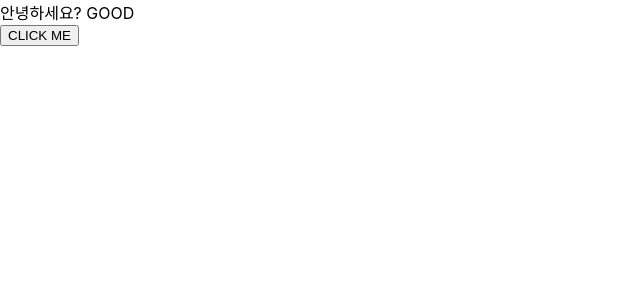
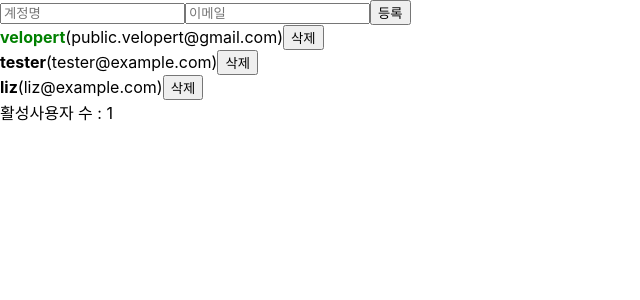
Before and after one commit to hyokyong/react-velopert, a React (Create React App) app: page / in a window 1280 px wide. Shown: the top 300 px of the page, without its empty margins (0-640 px from the left). Built offline with nearby package versions, Linux system fonts and the light colour scheme.

Commit message:
27. reducer immer로 구현하기

```diff
--- a/package.json
+++ b/package.json
@@ -6,6 +6,7 @@
     "@testing-library/jest-dom": "^5.11.4",
     "@testing-library/react": "^11.1.0",
     "@testing-library/user-event": "^12.1.10",
+    "immer": "^8.0.1",
     "react": "^17.0.1",
     "react-dom": "^17.0.1",
     "react-scripts": "4.0.1",
--- a/src/App.js
+++ b/src/App.js
@@ -1,4 +1,5 @@
-import React, { useRef, useReducer, useMemo, useCallback } from 'react';
+import React, { useRef, useReducer, useMemo, useCallback, createContext } from 'react';
+import produce from 'immer';
 import UserList from './UserList';
 import CreateUser from './CreateUser';
 import useInputs from './useInputs'
@@ -50,27 +51,53 @@
     //   };
       //oncreate
     case 'CREATE_USER':
-      return {
-        inputs: initialState.inputs,
-        users: state.users.concat(action.user)
-      };
+
+      //immer사용
+      return produce(state, draft => {
+        draft.users.push(action.user);
+      });
+
+      //기존
+      // return {
+      //   inputs: initialState.inputs,
+      //   users: state.users.concat(action.user)
+      // };
       //ontoggle
     case 'TOGGLE_USER':
-      return {
-        ...state,
-        users: state.users.map(user =>
-          user.id === action.id ? { ...user, active: !user.active } : user
-        )
-      };
+
+      //immer사용
+      return produce(state, draft => {
+        const user = draft.users.find(user => user.id === action.id);
+        user.active = !user.active;
+      });
+
+      //기존
+      // return {
+      //   ...state,
+      //   users: state.users.map(user =>
+      //     user.id === action.id ? { ...user, active: !user.active } : user
+      //   )
+      // };
     case 'REMOVE_USER':
-      return {
-        ...state,
-        users: state.users.filter(user => user.id !== action.id)
-      };
+
+    //immer사용
+      return produce(state, draft => {
+        const index = draft.users.findIndex(user => user.id === action.id);
+        draft.users.splice(index, 1);
+      });
+
+      //기존
+      // return {
+      //   ...state,
+      //   users: state.users.filter(user => user.id !== action.id)
+      // };
     default:
       return state;
   }
 }
+
+// UserDispatch 라는 이름으로 내보내줍니다.
+export const UserDispatch = React.createContext(null);
 
 function App() {
   //state-상태, dispatch- 액션을 발생시킨다는 뜻
@@ -115,33 +142,22 @@
     reset();
   }, [username, email, reset]); //여기에 꼭 써줘야함
 
-  const onToggle = useCallback(id => {
-    dispatch({
-      type: 'TOGGLE_USER',
-      id
-    });
-  }, []);
-
-  const onRemove = useCallback(id => {
-    dispatch({
-      type: 'REMOVE_USER',
-      id
-    });
-  }, []);
-
   //활성 사용자 수 세기
   const count = useMemo(() => countActiveUsers(users), [users]);
   return (
-    <>
+    //context사용하여 value값 바로보내기!!
+    <UserDispatch.Provider value={dispatch}>
       <CreateUser
         username={username}
         email={email}
         onChange={onChange}
         onCreate={onCreate}
       />
-      <UserList users={users} onToggle={onToggle} onRemove={onRemove} />
+      <UserList
+       users={users}
+       />
       <div>활성사용자 수 : {count}</div>
-    </>
+    </UserDispatch.Provider>
   );
 }
 
--- a/src/CreateUser.js
+++ b/src/CreateUser.js
@@ -0,0 +1,23 @@
+import React from 'react';
+
+function CreateUser({ username, email, onChange, onCreate }) {
+  return (
+    <div>
+      <input
+        name="username"
+        placeholder="계정명"
+        onChange={onChange}
+        value={username}
+      />
+      <input
+        name="email"
+        placeholder="이메일"
+        onChange={onChange}
+        value={email}
+      />
+      <button onClick={onCreate}>등록</button>
+    </div>
+  );
+}
+
+export default CreateUser;
--- a/src/UserList.js
+++ b/src/UserList.js
@@ -0,0 +1,51 @@
+import React, { useContext } from 'react';
+import { UserDispatch } from './App'
+
+function User({ user }) {
+    const { username, email, id, active } = user;
+    const dispatch = useContext(UserDispatch);
+    return (
+      <div>
+         <b
+        style={{
+          cursor: 'pointer',
+          color: user.active ? 'green' : 'black'
+        }}
+        onClick={() => dispatch({
+            type: 'TOGGLE_USER',
+            id
+        })}
+      >{username}</b>
+      <span>({email})</span>
+        <button onClick={() => dispatch({
+            type: 'REMOVE_USER',
+            id
+        })}>삭제</button>
+      </div>
+    );
+    //앞에 ()를 빼면 렌더링 시점에 렌더링 되니까 꼬 ㄱ써줌
+  }
+
+function UserList({ users }) {
+      return (
+          <div>
+              {
+                  //map을 사용하여 특정 배열을 컴포넌트 객체로 바꿔줌!
+                  users.map(
+                      user => (<User
+                                user={user}
+                                key={user.id}
+                                />) //키를 꼭 넣어주어야함 id값으로! 안그럼 콘솔에러남
+                  )
+              }
+          </div>
+      )
+}
+
+export default UserList;
+
+
+
+//useREF로 관리하는것은 값이 바뀌어도 컴포넌트가 리렌더링 되지 않음!!!!!
+//컴포넌트가 리렌더링 될때매다 기억하고 싶은 값을 관리할때 사용!
+//주로 settimeout, setInterval, scroll위치 등등
--- a/src/index.js
+++ b/src/index.js
@@ -7,7 +7,7 @@
 
 ReactDOM.render(
   <React.StrictMode>
-    <ContextSample />
+    <App />
   </React.StrictMode>,
   document.getElementById('root')
 );
```
Also changed, not shown: 2 other files (tests, documents, lock files or other folders).
